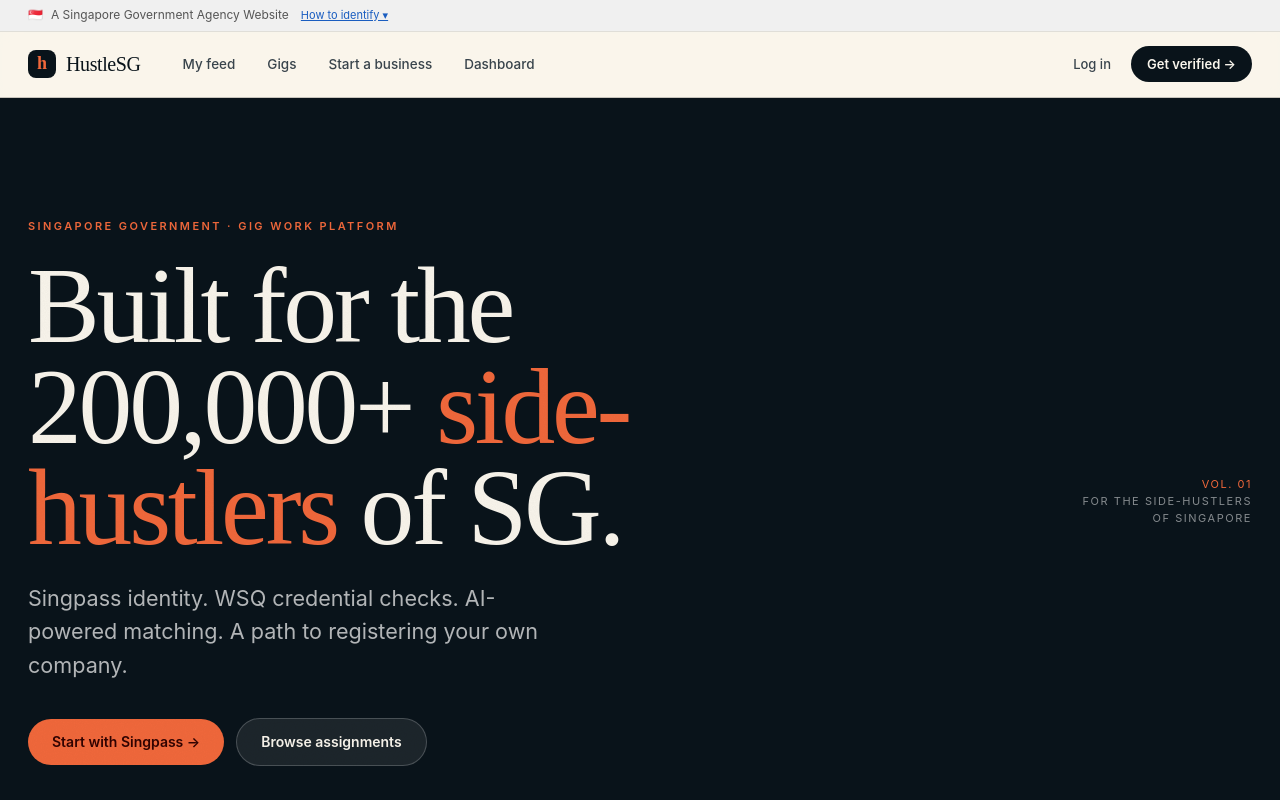
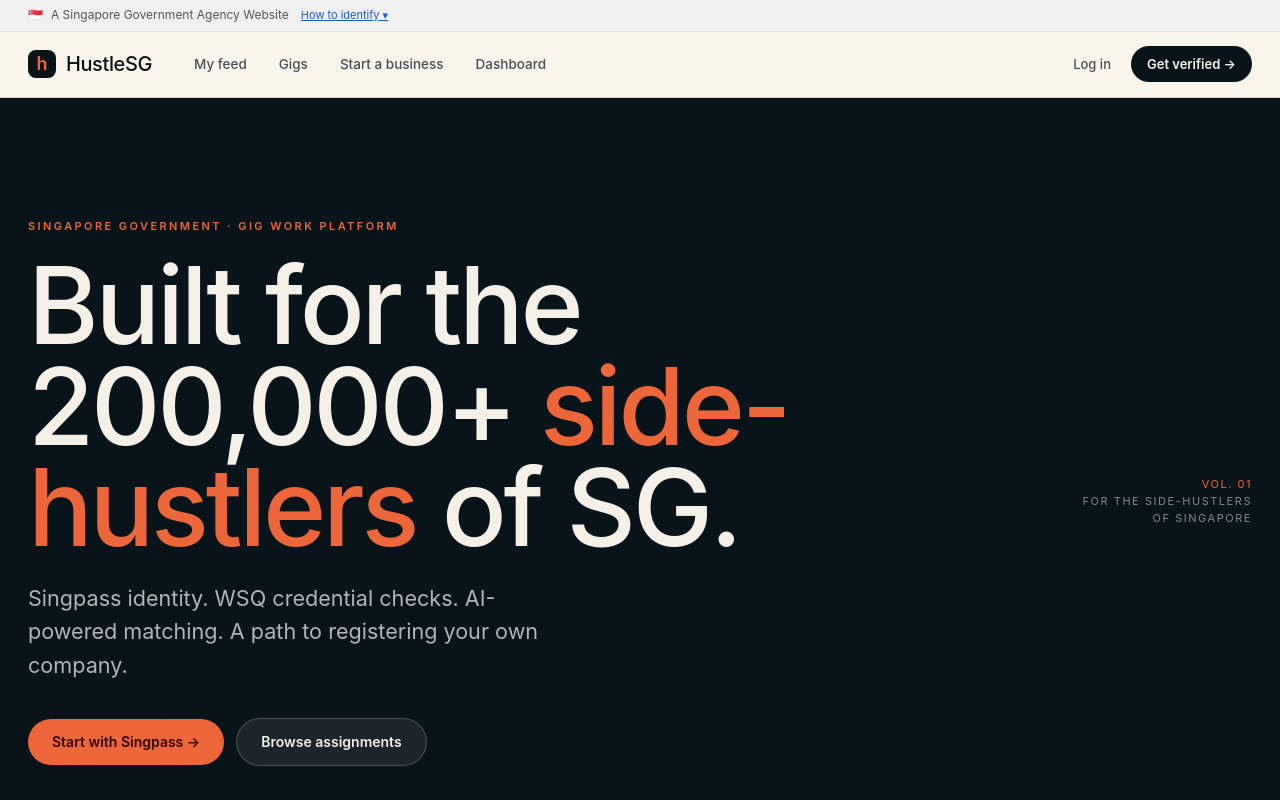
Before and after one commit to darrenCWJ/hustle-sg, a Next.js app: page / in a window 1280 px wide. Shown: the top 800 px of the page. Built offline with nearby package versions, Linux system fonts and the light colour scheme; no server answers.

Commit message:
fix: sync color tokens exactly with design — lighter muted/line, correct jade/trust/plum values, sans-serif display fallback, 22px radius

```diff
--- a/styles/tokens.css
+++ b/styles/tokens.css
@@ -1,60 +1,66 @@
 :root {
-  /* Palette — formal gov.sg meets warm SG editorial */
+  /* ── Palette ─────────────────────────────────────────────────────────── */
   --color-surface: oklch(97% 0.012 85);
   --color-surface-raised: oklch(99% 0.008 85);
   --color-ink: oklch(18% 0.02 240);
-  --color-ink-soft: oklch(38% 0.02 240);
-  --color-ink-mute: oklch(58% 0.015 240);
-  --color-muted: oklch(88% 0.014 85);
-  --color-line: oklch(82% 0.012 85);
-  --color-line-soft: oklch(90% 0.008 85);
+  --color-ink-soft: oklch(42% 0.02 240);
+  --color-ink-mute: oklch(62% 0.02 240);
+  --color-muted: oklch(93% 0.014 85);
+  --color-line: oklch(86% 0.012 85);
+  --color-line-soft: oklch(92% 0.012 85);
 
-  --color-accent: oklch(68% 0.18 38);
-  --color-accent-soft: oklch(92% 0.05 38);
-  --color-accent-ink: oklch(28% 0.1 38);
   --accent-h: 38;
+  --color-accent: oklch(68% 0.18 var(--accent-h));
+  --color-accent-soft: oklch(94% 0.045 var(--accent-h));
+  --color-accent-ink: oklch(28% 0.1 var(--accent-h));
 
   --color-trust: oklch(55% 0.16 240);
-  --color-trust-soft: oklch(94% 0.04 240);
-  --color-trust-ink: oklch(28% 0.12 240);
+  --color-trust-soft: oklch(94% 0.035 240);
+  --color-trust-ink: oklch(30% 0.08 240);
 
-  --color-jade: oklch(62% 0.13 165);
-  --color-jade-soft: oklch(94% 0.04 165);
-  --color-jade-ink: oklch(30% 0.1 165);
+  --color-jade: oklch(58% 0.13 165);
+  --color-jade-soft: oklch(94% 0.035 165);
+  --color-jade-ink: oklch(28% 0.08 165);
+
+  --color-plum: oklch(55% 0.14 340);
+  --color-plum-soft: oklch(95% 0.03 340);
 
   --color-positive: oklch(60% 0.14 155);
   --color-warn: oklch(72% 0.16 78);
 
-  /* Typography */
-  --font-display: "Bricolage Grotesque", "Fraunces", "Times New Roman", Georgia, serif;
+  /* ── Typography ──────────────────────────────────────────────────────── */
+  --font-display: "Bricolage Grotesque", "Inter", system-ui, sans-serif;
   --font-sans: "Inter", system-ui, -apple-system, sans-serif;
-  --font-mono: "JetBrains Mono", "Fira Code", ui-monospace, monospace;
+  --font-mono: "JetBrains Mono", ui-monospace, SFMono-Regular, Menlo, monospace;
 
   --text-display-xl: clamp(3rem, 1rem + 7vw, 7.5rem);
   --text-display-lg: clamp(2.25rem, 1rem + 4vw, 4.5rem);
   --text-display-md: clamp(1.75rem, 1rem + 2vw, 2.75rem);
   --text-body-lg: clamp(1rem, 0.92rem + 0.4vw, 1.125rem);
 
-  /* Spacing */
+  /* ── Spacing ─────────────────────────────────────────────────────────── */
   --space-section: clamp(4rem, 3rem + 5vw, 9rem);
   --space-block: clamp(2rem, 1rem + 3vw, 4rem);
   --gutter: clamp(1.25rem, 0.5rem + 2vw, 2.5rem);
 
-  /* Shape */
-  --radius-card: 20px;
+  /* ── Shape ───────────────────────────────────────────────────────────── */
+  --radius-card: 22px;
+  --radius-lg: 16px;
+  --radius-md: 12px;
+  --radius-sm: 8px;
   --radius-pill: 999px;
 
-  /* Motion */
+  /* ── Motion ──────────────────────────────────────────────────────────── */
   --duration-fast: 150ms;
   --duration-normal: 280ms;
   --duration-slow: 520ms;
   --ease-out-expo: cubic-bezier(0.16, 1, 0.3, 1);
   --ease-out-smooth: cubic-bezier(0.22, 1, 0.36, 1);
 
-  /* Elevation */
-  --shadow-soft: 0 1px 2px rgba(14,17,22,0.04), 0 8px 24px -12px rgba(14,17,22,0.12);
-  --shadow-lift: 0 2px 4px rgba(14,17,22,0.06), 0 24px 48px -20px rgba(14,17,22,0.20);
-  --shadow-deep: 0 8px 16px rgba(14,17,22,0.12), 0 32px 64px -24px rgba(14,17,22,0.28);
+  /* ── Elevation ───────────────────────────────────────────────────────── */
+  --shadow-soft: 0 1px 2px oklch(20% 0.04 240 / 0.04), 0 8px 24px -12px oklch(20% 0.04 240 / 0.1);
+  --shadow-lift: 0 1px 0 oklch(80% 0.01 240 / 0.2), 0 18px 40px -22px oklch(20% 0.04 240 / 0.2);
+  --shadow-deep: 0 1px 0 oklch(80% 0.01 240 / 0.1), 0 40px 80px -30px oklch(10% 0.04 240 / 0.45);
 }
 
 @media (prefers-color-scheme: dark) {
@@ -67,7 +73,7 @@
     --color-muted: oklch(24% 0.012 240);
     --color-line: oklch(28% 0.012 240);
     --color-line-soft: oklch(22% 0.01 240);
-    --color-accent-soft: oklch(24% 0.05 38);
+    --color-accent-soft: oklch(24% 0.05 var(--accent-h));
     --color-trust-soft: oklch(22% 0.04 240);
     --color-jade-soft: oklch(20% 0.04 165);
   }
--- a/tailwind.config.ts
+++ b/tailwind.config.ts
@@ -15,6 +15,8 @@
         "ink-soft": "var(--color-ink-soft)",
         "ink-mute": "var(--color-ink-mute)",
         muted: "var(--color-muted)",
+        line: "var(--color-line)",
+        "line-soft": "var(--color-line-soft)",
         accent: "var(--color-accent)",
         "accent-soft": "var(--color-accent-soft)",
         "accent-ink": "var(--color-accent-ink)",
@@ -24,11 +26,11 @@
         jade: "var(--color-jade)",
         "jade-soft": "var(--color-jade-soft)",
         "jade-ink": "var(--color-jade-ink)",
-        line: "var(--color-line)",
-        "line-soft": "var(--color-line-soft)",
+        plum: "var(--color-plum)",
+        "plum-soft": "var(--color-plum-soft)",
       },
       fontFamily: {
-        display: ["var(--font-display)", "Georgia", "serif"],
+        display: ["var(--font-display)", "Inter", "system-ui", "sans-serif"],
         sans: ["var(--font-sans)", "system-ui", "sans-serif"],
         mono: ["var(--font-mono)", "monospace"],
       },
@@ -40,6 +42,9 @@
       },
       borderRadius: {
         card: "var(--radius-card)",
+        lg: "var(--radius-lg)",
+        md: "var(--radius-md)",
+        sm: "var(--radius-sm)",
         pill: "9999px",
       },
       boxShadow: {
```
